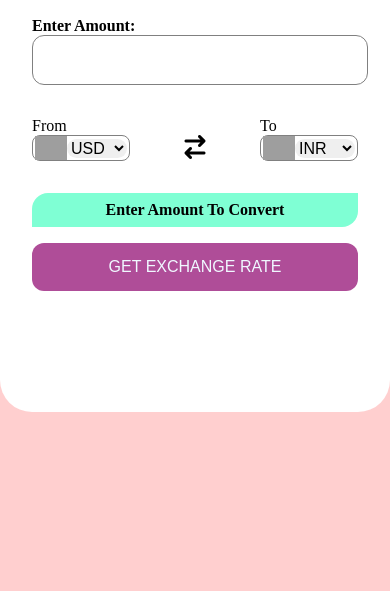
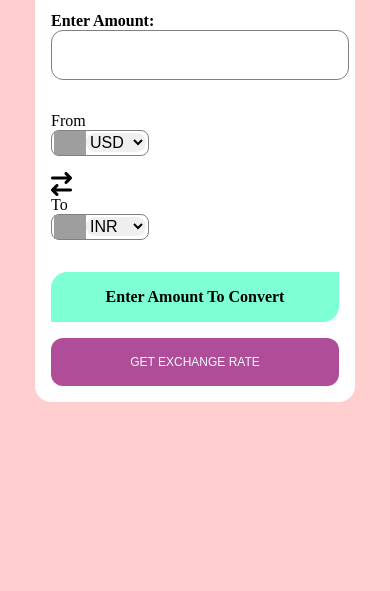
Before and after one commit to bhomaleprajwal19/Currency-Converter, a plain HTML site: page index.html in a window 390 px wide. Shown: the part 253-844 px from the top of the page. Drawn offline with Linux system fonts and the light colour scheme; grey boxes are pictures that could not be loaded.

Commit message:
updated css

```diff
--- a/style.css
+++ b/style.css
@@ -17,9 +17,11 @@ h2{
     background-color: white;
     padding: 2rem;
     border-radius: 2rem;
-    height: 50vh;
-    width:40vh ;
-
+    max-width: 90%;
+    width: 20rem; /* Adjust for large screens */
+    max-height: 90%; /* Ensures content stays within bounds */
+    box-sizing: border-box;
+    overflow: auto; /* Adds scroll if content overflows */
 }
 .form{
 margin: 2rem 0 1rem 0;
@@ -77,16 +79,26 @@ margin: 0;
     background-color: aquamarine;
     border-bottom-right-radius: 1rem;
     border-top-left-radius: 1rem;
-    padding: 0.5rem;
+    padding: 1rem;
     font-weight: bold;
 }
 form button{
 height: 3rem;
 color: aliceblue;
-font-size:1rem ;
+font-size:0.75rem ;
 background-color: #af4d98;
 }
 form button:hover{
 opacity: 90%;
 
 }
+@media (max-width: 768px) {
+    .container {
+        padding: 1rem;
+        border-radius: 1rem;
+    }
+    .dropdown {
+        flex-direction: column;
+        align-items: flex-start;
+    }
+}
```
